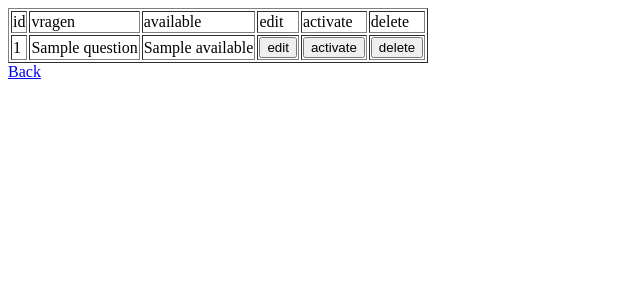
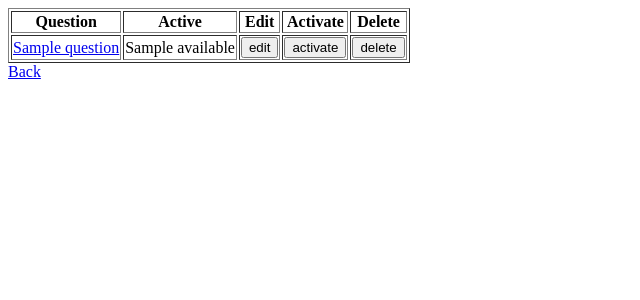
Before and after one commit to matthijsbos/SWE_2013_Groep2, a Flask app: template templates/question_list.html in a window 1280 px wide. Shown: the top 300 px of the page, without its empty margins (0-640 px from the left). Run offline with Flask 2, Linux system fonts and the light colour scheme; the visitor is signed in with stand-in values (Sample User, id 1); tables that the repository leaves empty hold one stand-in row (Sample ...); the template is opened without the code that fills it: most values are stand-ins (such as "Sample title", 1, 10 or a date in 2020).

Commit message:
Question list link to answers. Vim fixed some syntax too.

```diff
--- a/templates/question_list.html
+++ b/templates/question_list.html
@@ -47,25 +47,27 @@
 <body>
 {%block body%}
 <div id="error" style="background-color: #a33; color: white;"></div>
-    <table border=1>
+<table border=1>
     <tr>
-      <td>id</td>
-      <td>vragen</td>
-      <td>available</td>
-      <td>edit</td>
-      <td>activate</td>
-      <td>delete</td>
+        <!--<th>id</th>-->
+        <th>Question</th>
+        <th>Active</th>
+        <th>Edit</th>
+        <th>Activate</th>
+        <th>Delete</th>
     </tr>
-      {%for question in questions%}
+    {% for question in questions %}
         <tr id="row_{{question.id}}">
-          <td id="id_{{question.id}}">{{question.id}}</td>
-          <td id="question_{{question.id}}">{{question.question}}</td>
-          <td id="available_{{question.id}}">{{question.available}}</td>
-          <td><button value="edit" onclick=edit_question({{question.id}},"edited_text") />edit</td>
-          <td><button value="activate" onclick=activate_question({{question.id}}) />activate</td>
-          <td><button value="delete" onclick=delete_question({{question.id}}) />delete</td>
+            <!--<td id="id_{{question.id}}">{{question.id}}</td>-->
+            <td id="question_{{question.id}}">
+                <a href="/filteranswer/{{question.id}}">{{question.question}}</a>
+            </td>
+            <td id="available_{{question.id}}">{{question.available}}</td>
+            <td><button value="edit" onclick=edit_question({{question.id}},"edited_text") />edit</td>
+            <td><button value="activate" onclick=activate_question({{question.id}}) />activate</td>
+            <td><button value="delete" onclick=delete_question({{question.id}}) />delete</td>
         </tr>
-      {%endfor%}
+    {% endfor %}
     </table>
     <a href="/">Back</a>
 {%endblock%}
```
